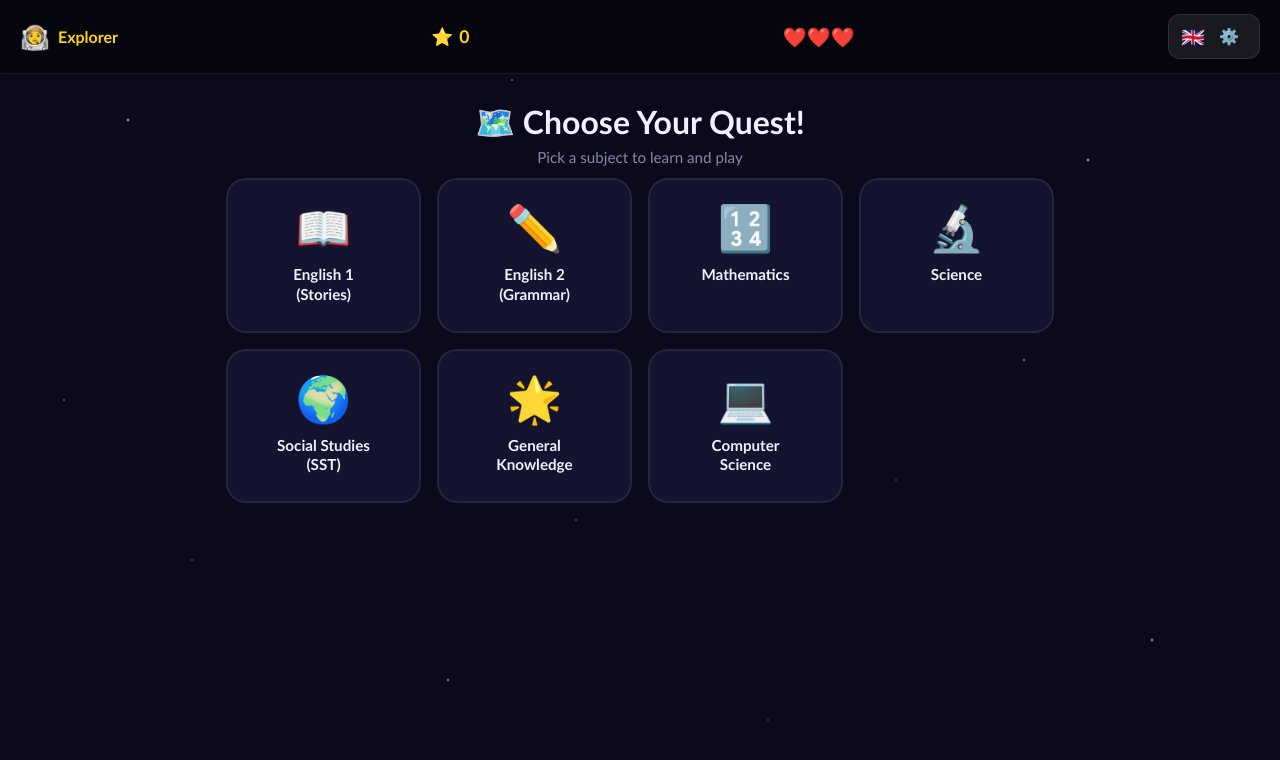
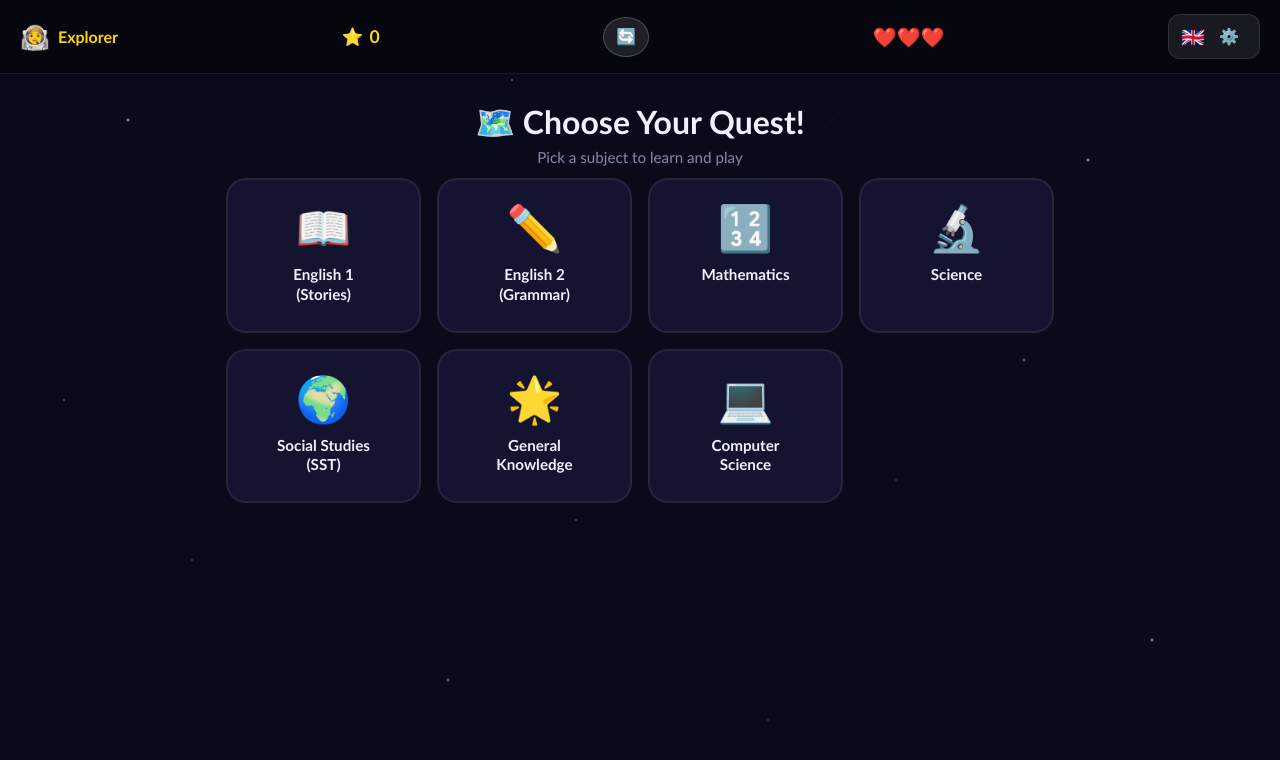
Before and after one commit to MukeshThummar/adventure, a website: page index.html in a window 1280 px wide. Both pictures are taken after a click on the button "🚀 Start Adventure!". Drawn offline with Linux system fonts and the light colour scheme.

Commit message:
Set Score Storage

```diff
--- a/css/main.css
+++ b/css/main.css
@@ -167,6 +167,14 @@ body::before {
 .player-chip .av { font-size: 1.5rem; }
 .player-chip .name { font-weight: 700; color: var(--accent1); }
 .score-display { display: flex; align-items: center; gap: 6px; font-weight: 700; color: var(--accent1); font-size: 1.1rem; }
+.btn-reset-score {
+  background: rgba(255,255,255,0.1); border: 1px solid rgba(255,255,255,0.2); color: var(--text);
+  padding: 8px 12px; border-radius: 50%; font-size: 1rem; cursor: pointer; transition: all 0.2s;
+  display: flex; align-items: center; justify-content: center; min-width: 40px; height: 40px;
+}
+.btn-reset-score:hover {
+  background: rgba(255,100,100,0.2); border-color: rgba(255,100,100,0.4); color: #ff6464; transform: rotate(180deg);
+}
 .lives-display { display: flex; gap: 4px; font-size: 1.2rem; }
 
 /* ── SUBJECT HEADER ── */
--- a/index.html
+++ b/index.html
@@ -41,6 +41,7 @@
       <span class="name" id="topName"></span>
     </div>
     <div class="score-display">⭐ <span id="totalScore">0</span></div>
+    <button type="button" class="btn-reset-score" title="Reset your total score" onclick="resetScore()">🔄</button>
     <div class="lives-display" id="livesDisplay">❤️❤️❤️</div>
   </div>
 
--- a/js/main.js
+++ b/js/main.js
@@ -13,6 +13,29 @@ const STATE = {
   achievements: {}
 };
 
+// ═══════════════════════════════════════════════════════════════
+//  SCORE PERSISTENCE FUNCTIONS
+// ═══════════════════════════════════════════════════════════════
+function saveScore() {
+  localStorage.setItem('totalScore', STATE.score.toString());
+}
+
+function loadScore() {
+  const saved = localStorage.getItem('totalScore');
+  if (saved) {
+    STATE.score = parseInt(saved, 10);
+  }
+}
+
+function resetScore() {
+  if (confirm('Are you sure you want to reset your total score? This cannot be undone!')) {
+    STATE.score = 0;
+    localStorage.removeItem('totalScore');
+    updateScoreDisplay();
+    showToast('🔄 Score reset to 0', 'correct');
+  }
+}
+
 const avatars = ['🧑‍🚀','👩‍🚀','🦸','👧','👦','🧒','🧑‍🎓','🦊','🐱','🐶','🐸','🦁'];
 
 // ═══════════════════════════════════════════════════════════════
@@ -21,6 +44,9 @@ const avatars = ['🧑‍🚀','👩‍🚀','🦸','👧','👦','🧒','🧑
 function init() {
   // Initialize translator
   TRANSLATOR.init();
+
+  // Load saved score
+  loadScore();
 
   // Build avatar row
   const ar = document.getElementById('avatarRow');
@@ -667,6 +693,8 @@ function updateScoreDisplay() {
     const el = document.getElementById(id);
     if (el) el.textContent = '❤️'.repeat(Math.max(0, STATE.lives)) + '🖤'.repeat(Math.max(0, 3 - STATE.lives));
   });
+  // Save score to localStorage
+  saveScore();
 }
 
 function showToast(msg, type) {
```
